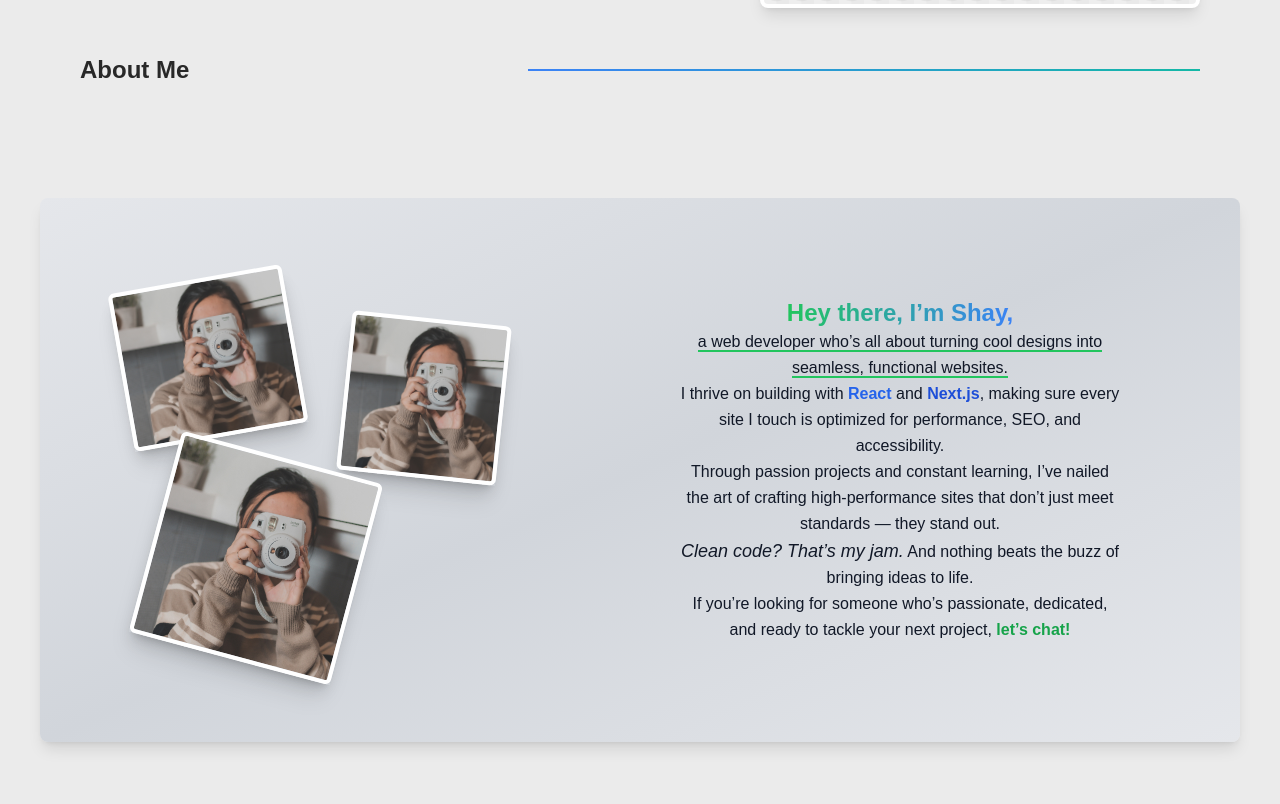
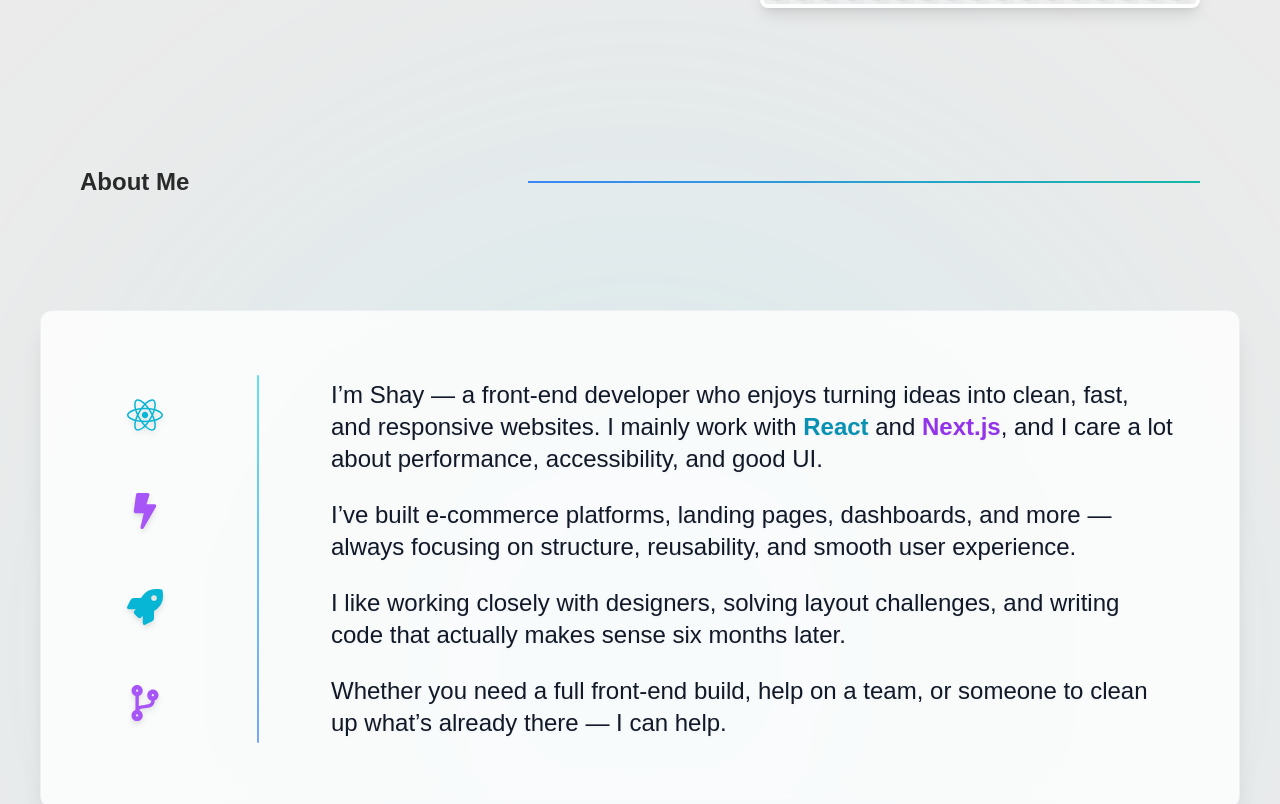
Before and after one commit to shay122990/next-portfolio, a Next.js app: page / in a window 1280 px wide. Shown: the part 737-1541 px from the top of the page. Built offline with nearby package versions, Linux system fonts and the light colour scheme; a web font is replaced by a local one.

Commit message:
about and experience component update

```diff
--- a/src/app/components/about-section/About.tsx
+++ b/src/app/components/about-section/About.tsx
@@ -1,65 +1,51 @@
-import Divider from '../divider/Divider';
-import Image from 'next/image';
+"use client";
+
+import Divider from "../divider/Divider";
+import { FaReact, FaCodeBranch, FaBolt, FaRocket } from "react-icons/fa";
+
+const iconList = [FaReact, FaBolt, FaRocket, FaCodeBranch];
 
 const About = () => {
   return (
-    <section className="w-full flex flex-col items-center lg:px-10 px-4">
+    <section className="relative w-full px-4 lg:px-10 py-28 flex flex-col items-center justify-between">
       <Divider text="About Me" id="about" />
-      <article className="w-full flex flex-col lg:flex-row text-center items-center justify-between gap-6 lg:px-20 px-6 py-20 rounded-lg bg-gradient-to-br from-gray-200 via-gray-300 to-gray-200 dark:from-[#1a1a1a] dark:via-[#222] dark:to-[#1a1a1a] shadow-lg relative overflow-hidden">
-        <div className="relative w-60 h-60 lg:w-96 lg:h-96 flex flex-wrap justify-center items-center gap-4">
-          <div className="absolute top-0 left-0 rotate-[-10deg] shadow-xl">
-            <Image
-              src="/images/hero-image.jpg"
-              alt="Polaroid 1"
-              width={120}
-              height={120}
-              className="w-32 h-32 lg:w-44 lg:h-40 object-cover rounded-md border-4 border-white shadow-lg"
-            />
+      <div className="absolute inset-0 pointer-events-none z-0">
+        <div className="absolute left-1/2 top-[20%] -translate-x-1/2 w-[80vw] h-[80vw] bg-cyan-300/10 dark:bg-cyan-400/10 rounded-full blur-[150px]" />
+      </div>
+      <article className="relative z-10 w-full max-w-7xl flex flex-col lg:flex-row items-center lg:items-stretch gap-10 border border-gray-300/30 dark:border-white/10 bg-white/80 dark:bg-white/5 backdrop-blur-lg rounded-xl shadow-xl px-6 lg:px-16 py-16 transition-all duration-300">
+        <div className="flex flex-row lg:flex-col justify-center items-center gap-4">
+          {iconList.map((Icon, i) => (
+            <div
+              key={i}
+              className={`text-4xl w-20 h-20 flex items-center justify-center rotate-${[-6, 5, -3, 4][i]} hover:rotate-0 transition-transform duration-300
+              ${i % 2 === 0 ? "text-cyan-500" : "text-purple-500"}
+              drop-shadow-md hover:drop-shadow-[0_0_25px_rgba(0,255,255,0.6)]`}
+            >
+              <Icon />
+            </div>
+          ))}
+        </div>
+        <div className="w-full h-[2px] lg:w-[2px] lg:h-auto bg-gradient-to-r lg:bg-gradient-to-b from-cyan-400 to-blue-500 dark:from-cyan-300 dark:to-purple-400 animate-pulse rounded-full my-8 lg:my-0 lg:mx-8 shrink-0" />
+        <div className="flex-1 flex items-center">
+          <div className="space-y-6 text-xl lg:text-2xl font-light leading-relaxed text-gray-900 dark:text-gray-200 drop-shadow-sm dark:drop-shadow-[0_0_5px_rgba(0,255,255,0.2)]">
+            <p>
+              I’m Shay — a front-end developer who enjoys turning ideas into clean, fast, and responsive websites. I mainly work with{" "}
+              <span className="font-semibold text-cyan-600 dark:text-cyan-300">React</span> and{" "}
+              <span className="font-semibold text-purple-600 dark:text-purple-300">Next.js</span>, and I care a lot about performance, accessibility, and good UI.
+            </p>
+
+            <p>
+              I’ve built e-commerce platforms, landing pages, dashboards, and more — always focusing on structure, reusability, and smooth user experience.
+            </p>
+
+            <p>
+              I like working closely with designers, solving layout challenges, and writing code that actually makes sense six months later.
+            </p>
+
+            <p>
+              Whether you need a full front-end build, help on a team, or someone to clean up what’s already there — I can help.
+            </p>
           </div>
-          <div className="absolute top-10 right-0 rotate-6 shadow-xl">
-            <Image
-              src="/images/hero-image.jpg"
-              alt="Polaroid 2"
-              width={120}
-              height={120}
-              className="w-24 h-24 lg:w-40 lg:h-40 object-cover rounded-md border-4 border-white shadow-lg"
-            />
-          </div>
-          <div className="absolute bottom-0 left-8 rotate-[15deg] shadow-xl">
-            <Image
-              src="/images/hero-image.jpg"
-              alt="Polaroid 3"
-              width={120}
-              height={120}
-              className="w-24 h-32 lg:w-52 lg:h-52 object-cover rounded-md border-4 border-white shadow-lg"
-            />
-          </div>
-        </div>
-        <div className="w-full lg:w-1/2 px-4 md:px-10 text-sm lg:text-base text-gray-900 dark:text-gray-200 motion-safe:animate-fadeIn">
-          <p className="leading-relaxed">
-            <span className="text-xl lg:text-2xl font-bold bg-gradient-to-r from-green-500 to-blue-500 bg-clip-text text-transparent dark:from-green-400 dark:to-blue-400">
-              Hey there, I’m Shay,
-            </span>
-            <br />
-            <span className="border-b-2 border-green-500 dark:border-green-400">
-              a web developer who’s all about turning cool designs into seamless, functional websites.
-            </span>
-            <br />
-            I thrive on building with
-            <span className="text-blue-600 dark:text-green-400 font-semibold"> React </span>
-            and
-            <span className="text-blue-700 dark:text-blue-400 font-semibold"> Next.js</span>,
-            making sure every site I touch is optimized for performance, SEO, and accessibility.
-            <br />
-            <span className="dark:drop-shadow-[0_0_10px_rgba(34,197,94,0.5)]">
-              Through passion projects and constant learning, I’ve nailed the art of crafting high-performance sites that don’t just meet standards — they stand out.
-            </span>
-            <br />
-            <span className="italic text-lg">Clean code? That’s my jam.</span> And nothing beats the buzz of bringing ideas to life.
-            <br />
-            If you’re looking for someone who’s passionate, dedicated, and ready to tackle your next project,
-            <span className="text-green-600 dark:text-green-400 font-bold"> let’s chat! </span>
-          </p>
         </div>
       </article>
     </section>
--- a/src/app/components/contact-section/Contact.tsx
+++ b/src/app/components/contact-section/Contact.tsx
@@ -5,7 +5,7 @@ export default function Contact() {
   return (
     <section className="w-full lg:px-10 px-4 mb-12">
       <Divider text="Get in touch" id="contact" />
-      <div className="grid grid-cols-1 md:grid-cols-2 lg:grid-cols-2 justify-center items-center min-h-[600px] bg-gradient-to-br from-gray-100 to-gray-200 dark:from-[#111] dark:to-[#333] bg-opacity-40 rounded-lg gap-4 py-5 px-5">
+      <div className="grid grid-cols-1 md:grid-cols-2 lg:grid-cols-2 justify-center items-center min-h-[600px] bg-gradient-to-br from-white to-gray-200 dark:from-[#111] dark:to-[#333] bg-opacity-40 rounded-lg gap-4 py-5 px-5 shadow-lg">
         <div className="lg:text-2xl flex flex-col lg:pl-20 justify-center items-center md:items-start md:text-left text-center">
           <h2 className="font-semibold mb-4 max-w-md text-transparent bg-clip-text bg-gradient-to-r from-green-500 to-blue-500 dark:from-green-400 dark:to-blue-400 hover:underline hover:decoration-2 hover:decoration-green-500 dark:hover:decoration-green-400">
             Let&apos;s Grab a Coffee! ☕️
--- a/src/app/components/experience-categories/ExperienceCategories.tsx
+++ b/src/app/components/experience-categories/ExperienceCategories.tsx
@@ -9,13 +9,16 @@ type ServiceCategory = keyof typeof servicesData;
 
 export default function ExperienceCategories() {
   const [activeTab, setActiveTab] = useState<ServiceCategory>("WebDevelopment");
+  const items = servicesData[activeTab];
+  const isThreeItems = items.length === 3;
+
 
   return (
     <div
-      className="bg-cover bg-center border border-green-400 shadow-xl p-10 rounded"
-      style={{ backgroundImage: "url('/images/experience-bg.jpg')" }}
+      className="bg-cover bg-center  shadow-xl pt-2 lg:pt-4 lg:mt-10 pb-20 px-4 rounded  mb-10 h-full"
+      // style={{ backgroundImage: "url('/images/experience-bg.jpg')" }}
     >
-      <div className="flex justify-center mb-8 md:mb-12 lg:mb-16 mt-8 md:mt-12 lg:mt-16 gap-2 lg:gap-x-64">
+      <div className="flex justify-center mb-16 md:mb-20 lg:mb-24 mt-8 md:mt-12 lg:mt-16 gap-2 lg:gap-x-64">
         {Object.keys(servicesData).map((tab) => (
           <TabButton
             key={tab}
@@ -26,9 +29,15 @@ export default function ExperienceCategories() {
         ))}
       </div>
 
-      <div className="grid grid-cols-1 md:grid-cols-2 lg:grid-cols-3 gap-6">
-        {servicesData[activeTab].map(({ id, title, paragraph, image }) => (
-          <ServiceCard key={id} id={id} title={title} paragraph={paragraph} image={image} />
+      <div
+        className={`grid gap-10 ${
+          isThreeItems
+            ? "grid-cols-1 md:grid-cols-2 lg:grid-cols-3 justify-center"
+            : "grid-cols-1 md:grid-cols-2 lg:grid-cols-4"
+        }`}
+      >
+        {items.map(({ id, title, paragraph, Icon }) => (
+          <ServiceCard key={id} id={id} title={title} paragraph={paragraph} Icon={Icon} />
         ))}
       </div>
     </div>
--- a/src/app/components/logo-banner/LogoBanner.tsx
+++ b/src/app/components/logo-banner/LogoBanner.tsx
@@ -3,7 +3,7 @@ import logos from "@/app/page-data/tech-icons";
 
 export default function LogoBanner() {
   return (
-    <div className="relative w-full py-2 pb-10 overflow-hidden">
+    <div className="relative w-full overflow-hidden">
       <div className="flex animate-scroll space-x-10">
         {[...Array(2)].map((_, index) => (
           <div key={index} className="flex space-x-6">
```
Also changed, not shown: src/app/components/service-card/ServiceCard.tsx (+14 -13 lines), src/app/page-data/tech-stack-data.js (+25 -16 lines), public/images/website-preview.jpg (deleted).
